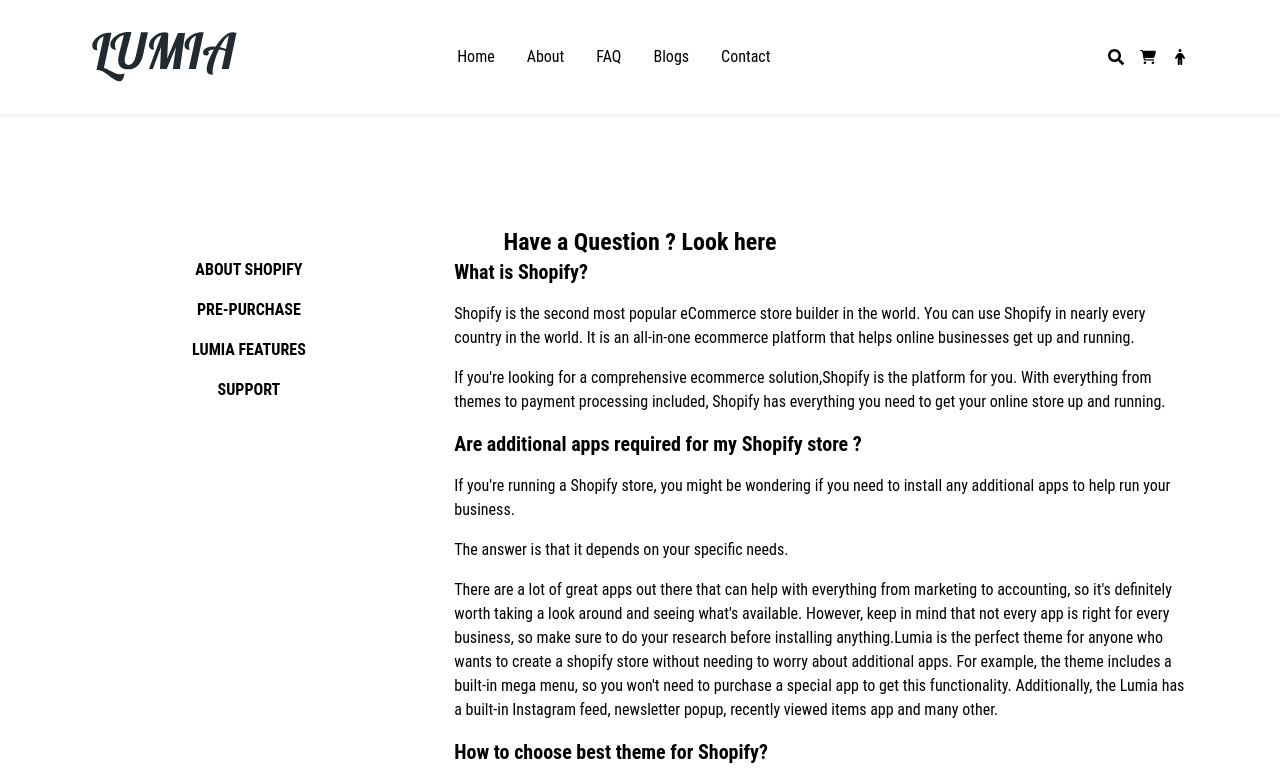
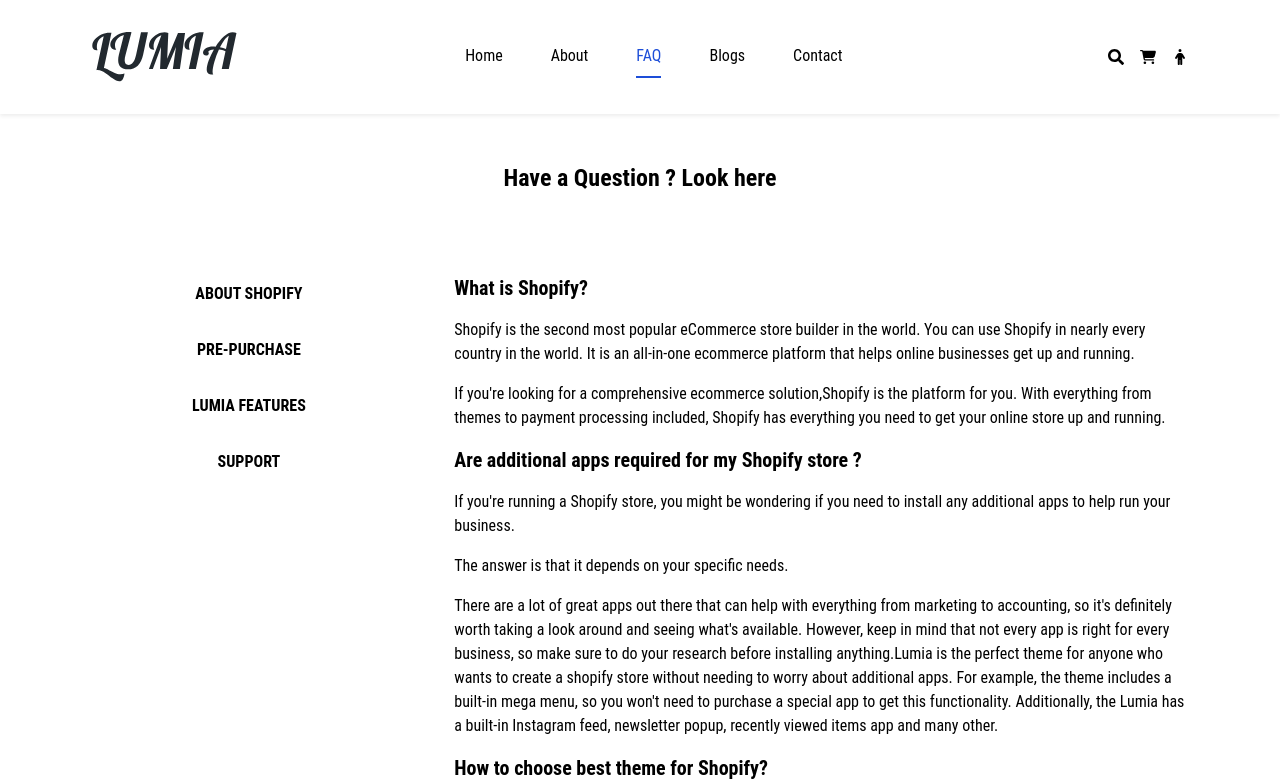
Before and after one commit to ams-sth/shopify-application, a React (Create React App) app: page /faq in a window 1280 px wide. Shown: the top 784 px of the page. Built offline with nearby package versions, Linux system fonts and the light colour scheme.

Commit message:
Few Design features Added

```diff
--- a/src/components/landingpage/Navbar.jsx
+++ b/src/components/landingpage/Navbar.jsx
@@ -10,14 +10,16 @@
   const toggleMenu = () => {
     setShowMenu(!showMenu);
   };
+
+  const getNavLinkClassName = (navData) => {
+    return navData.isActive
+      ? "m-2 mb-0 text-blue-700 border-b-2 dark:text-blue-800 border-blue-700 pb-2"
+      : "m-2 mb-0";
+  };
   return (
     <div
       className={`relative z-20`}
-      style={{
-        background: bg,
-        color: textColor,
-        boxShadow: shadow,
-      }}
+      style={{ background: bg, color: textColor, boxShadow: shadow }}
     >
       <div className="container top-0">
         <div className="grid grid-cols-3 py-[2rem]">
@@ -40,19 +42,19 @@
               } md:flex md:items-center md:w-auto w-full`}
             >
               <div className="flex flex-row gap-8">
-                <NavLink to="/" className={` ${textColor}`}>
+                <NavLink to="/" className={getNavLinkClassName}>
                   Home
                 </NavLink>
-                <NavLink to="/about" className={`${textColor}`}>
+                <NavLink to="/about" className={getNavLinkClassName}>
                   About
                 </NavLink>
-                <NavLink to="/faq" className={`${textColor}`}>
+                <NavLink to="/faq" className={getNavLinkClassName}>
                   FAQ
                 </NavLink>
-                <NavLink to="/blogs" className={`${textColor}`}>
+                <NavLink to="/blogs" className={getNavLinkClassName}>
                   Blogs
                 </NavLink>
-                <NavLink to="/contact" className={`${textColor}`}>
+                <NavLink to="/contact" className={getNavLinkClassName}>
                   Contact
                 </NavLink>
               </div>
--- a/src/components/navigationbar/FAQ.jsx
+++ b/src/components/navigationbar/FAQ.jsx
@@ -11,32 +11,37 @@
     setActiveSection(section);
   };
 
+  const getButtonClassName = (buttonName) => {
+    return `px-6 py-2 hover:bg-blue-700 hover:text-white rounded-xl font-bold ${
+      activeSection === buttonName ? "bg-blue-700 text-white" : ""
+    }`;
+  };
+
   return (
     <div className="container">
-      <h1 className="text-2xl font-bold">Have a Question ? Look here</h1>
-
+      <h1 className="text-2xl font-bold pb-20">Have a Question ? Look here</h1>
       <div className="flex flex-row justify-between gap-12">
-        <div className="flex flex-col w-[30%]  gap-4">
+        <div className="flex flex-col w-[30%] gap-4">
           <button
-            className="hover:bg-blue-700 hover:text-white rounded-xl font-bold"
+            className={getButtonClassName("AboutShopify]")}
             onClick={() => handleButtonClick("AboutShopify")}
           >
             ABOUT SHOPIFY
           </button>
           <button
-            className="hover:bg-blue-700 hover:text-white rounded-xl font-bold"
+            className={getButtonClassName("PrePurchase")}
             onClick={() => handleButtonClick("PrePurchase")}
           >
             PRE-PURCHASE
           </button>
           <button
-            className="hover:bg-blue-700 hover:text-white rounded-xl font-bold"
+            className={getButtonClassName("LumiaFeatures")}
             onClick={() => handleButtonClick("LumiaFeatures")}
           >
             LUMIA FEATURES
           </button>
           <button
-            className="hover:bg-blue-700 hover:text-white rounded-xl font-bold"
+            className={getButtonClassName("Support")}
             onClick={() => handleButtonClick("Support")}
           >
             SUPPORT
--- a/src/layout/UserLayout.jsx
+++ b/src/layout/UserLayout.jsx
@@ -5,7 +5,7 @@
 
 const UserLayout = ({ children }) => {
   return (
-    <div className="flex flex-col gap-28">
+    <div className="flex flex-col gap-12">
       <Navbar
         bg="#FFFF"
         logo={logoBlack}
```
